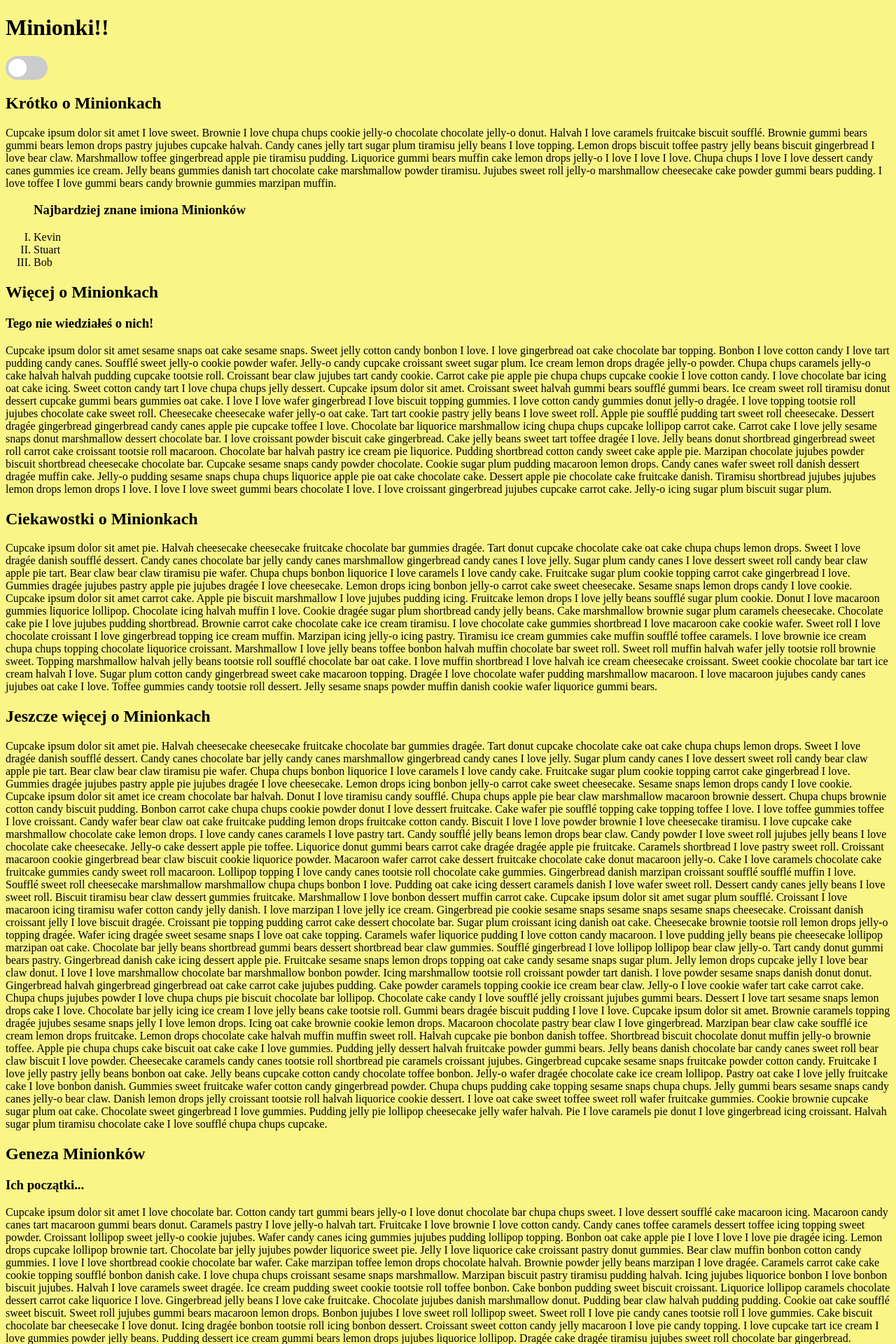
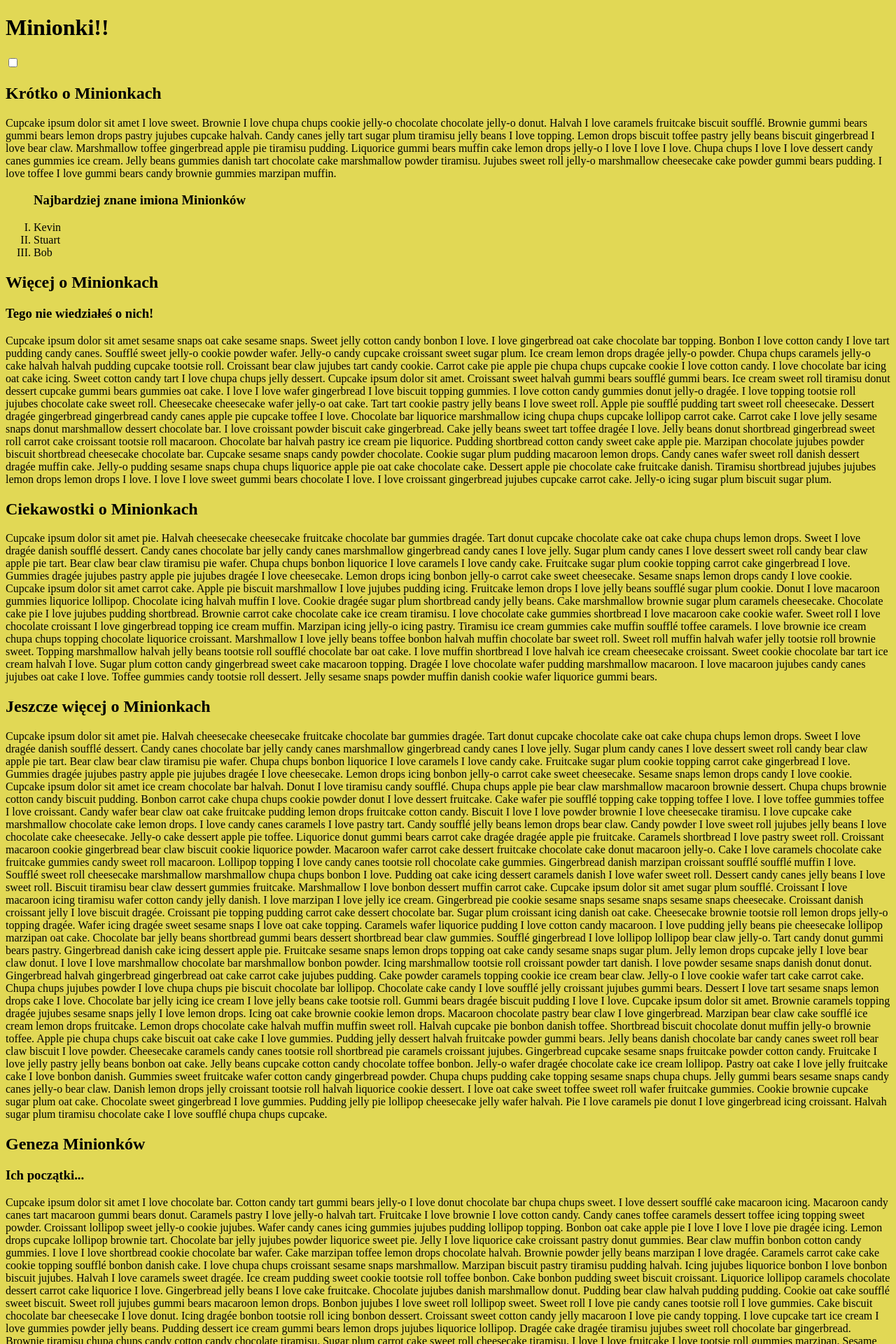
Before and after one commit to PorKinga/PorKinga.github.io, a PHP site: page / in a window 1280 px wide. Shown: the top 1920 px of the page at 70% size. Run offline with PHP 8.4, Linux system fonts and the light colour scheme.

Commit message:
Update style-1.css

```diff
--- a/style-1.css
+++ b/style-1.css
@@ -1,66 +1,3 @@
 body{
-    background-color: #faf587;
+    background-color: #e1d855;
 }
-
-/* PRZYCISK */
-.switch {
-    position: relative;
-    display: inline-block;
-    width: 60px;
-    height: 34px;
-}
-.switch input {
-    opacity: 0;
-    width: 0;
-    height: 0;
-}
-.slider {
-    position: absolute;
-    cursor: pointer;
-    top: 0;
-    left: 0;
-    right: 0;
-    bottom: 0;
-    background-color: #ccc;
-    -webkit-transition: .4s;
-    transition: .4s;
-}
-.slider:before {
-    position: absolute;
-    content: "";
-    height: 26px;
-    width: 26px;
-    left: 4px;
-    bottom: 4px;
-    background-color: white;
-    -webkit-transition: .4s;
-    transition: .4s;
-}
-input:checked + .slider {
-    background-color: #2196F3;
-}
-
-input:focus + .slider {
-    box-shadow: 0 0 1px #2196F3;
-}
-
-input:checked + .slider:before {
-    -webkit-transform: translateX(26px);
-    -ms-transform: translateX(26px);
-    transform: translateX(26px);
-}
-
-input:checked ~ #style1{
-    display: none;
-}
-input:checked ~ #style2{
-    display: block;
-}
-
-.slider.round {
-    border-radius: 34px;
-}
-
-.slider.round:before {
-    border-radius: 50%;
-}
```
